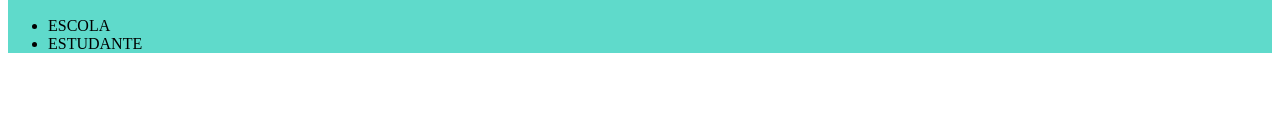
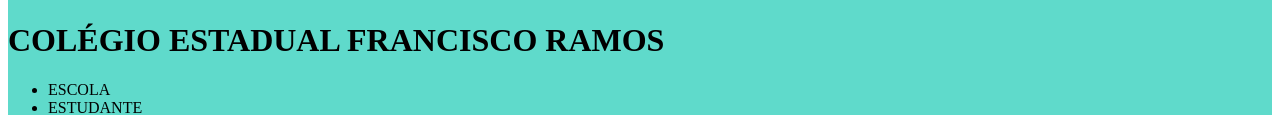
Before and after one commit to amandatsz/site-escola-, a plain HTML site: page index.html in a window 1280 px wide. Shown: the part 311-426 px from the top of the page. Drawn offline with Linux system fonts and the light colour scheme.

Commit message:
Index.html

```diff
--- a/index.html
+++ b/index.html
@@ -10,6 +10,7 @@
 <body>
     <header>
      <img class="cabecalho-imagem" src="https://live.staticflickr.com/346/18104401904_de1cbf9cf8_z.jpg" alt="FRANCISCO RAMOS">
+        <h1>COLÉGIO ESTADUAL FRANCISCO RAMOS</h1>
           <ul>
             <li>ESCOLA</li>
             <li>ESTUDANTE</li>
```
